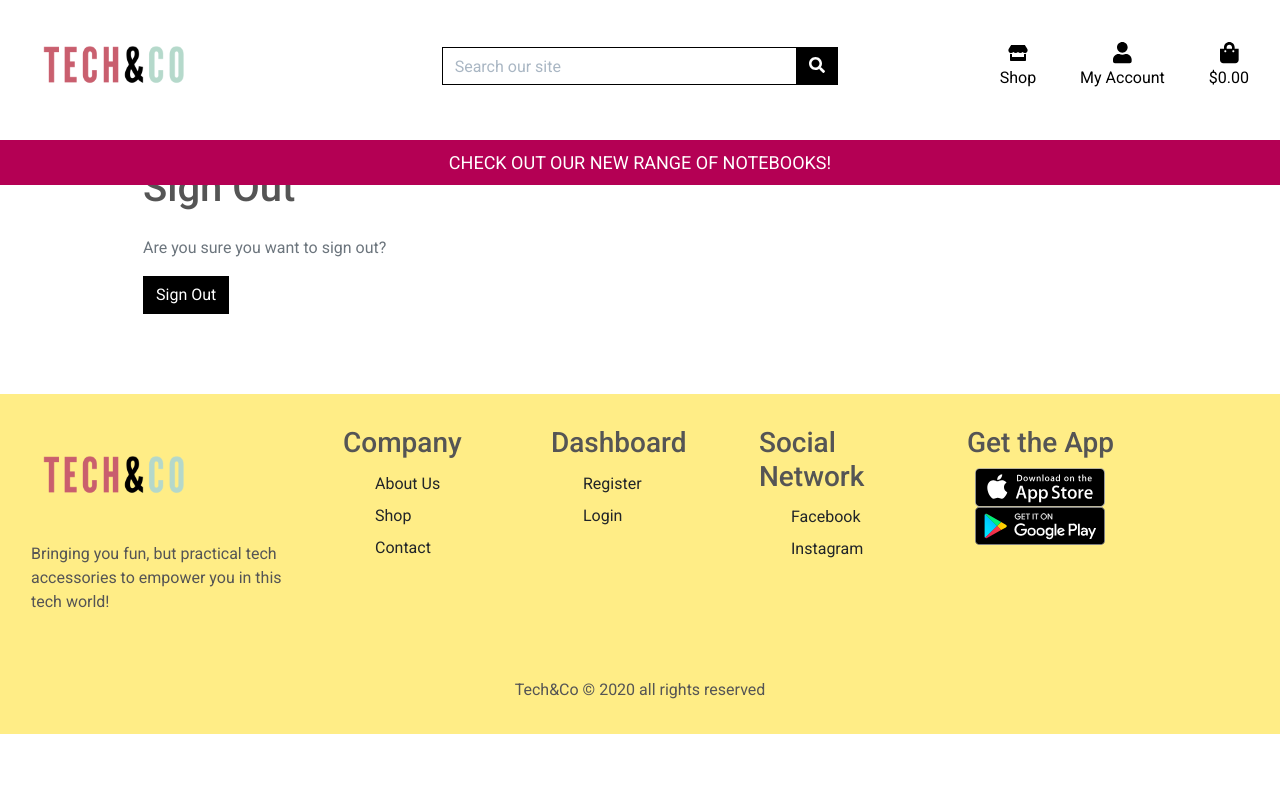
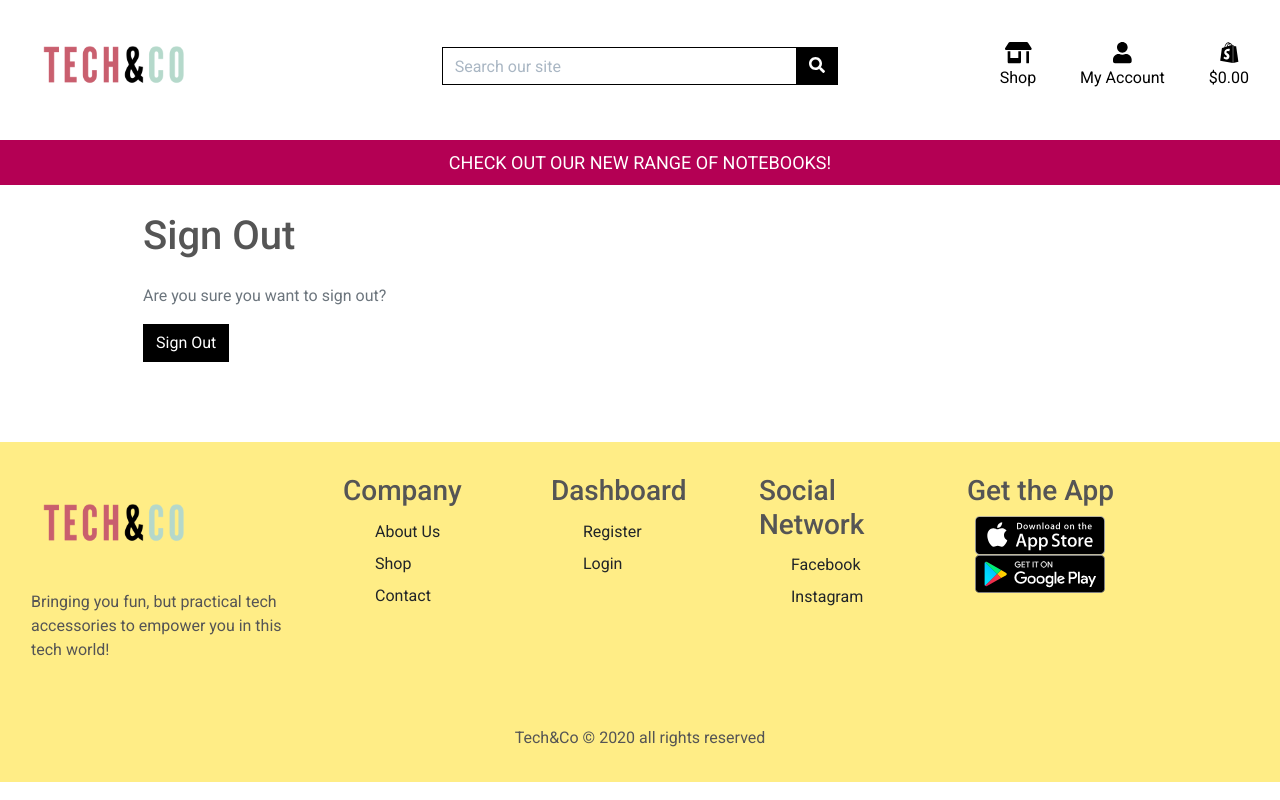
Before and after one commit to aleesang/milestone-project-final, a Django app: template templates/allauth/account/logout.html in a window 1280 px wide. Run offline with Django 3.2, Linux system fonts and the light colour scheme; the template is opened without the code that fills it, so the values that code supplies are empty; some libraries are stand-ins or nearby versions.

Commit message:
updated navbar fontawesome icons

```diff
--- a/templates/allauth/account/logout.html
+++ b/templates/allauth/account/logout.html
@@ -5,7 +5,7 @@
 {% block head_title %}{% trans "Sign Out" %}{% endblock %}
 
 {% block inner_content %}
-<h1>{% trans "Sign Out" %}</h1>
+<h1 class="mt-5">{% trans "Sign Out" %}</h1>
 
 <p>{% trans 'Are you sure you want to sign out?' %}</p>
 
--- a/templates/base.html
+++ b/templates/base.html
@@ -71,7 +71,7 @@
                    <li class="list-inline-item dropdown">
                         <a class="text-black nav-link" href="#" id="shop" data-toggle="dropdown" aria-haspopup="true" aria-expanded="false">
                             <div class="text-center">
-                                <div><i class="fas fa-store"></i></div>
+                                <div><i class="fas fa-store-alt fa-lg"></i></div>
                                 <p class="my-0">Shop</p>
                             </div>
                             <div class="dropdown-menu border-0" aria-labelledby="sort-products">
@@ -102,7 +102,7 @@
                     <li class="list-inline-item">
                         <a class="{% if final_total %}text-info font-weight-bold{% else %}text-black{% endif %} nav-link" href="{% url 'view_bag' %}">
                             <div class="text-center">
-                                <div><i class="fas fa-shopping-bag fa-lg"></i></div>
+                                <div><i class="fab fa-shopify fa-lg"></i></div>
                                 <p class="my-0">
                                     {% if final_total %}
                                         ${{ final_total|floatformat:2 }}
@@ -124,7 +124,7 @@
                 {% include 'includes/mobile-top-header.html' %}
             </nav>
         </div>
-        <div class="row promo-banner">
+        <div class="row mb-5 promo-banner">
             <div class="col">
                 <span>Check out our new range of notebooks!</span>
             </div>
```
